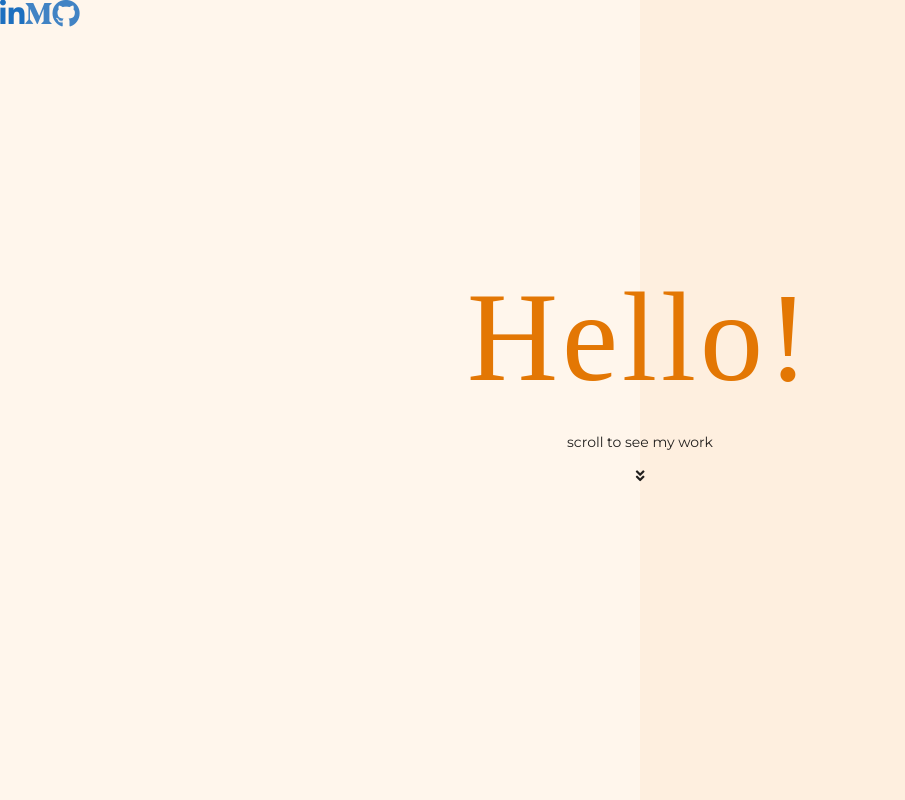
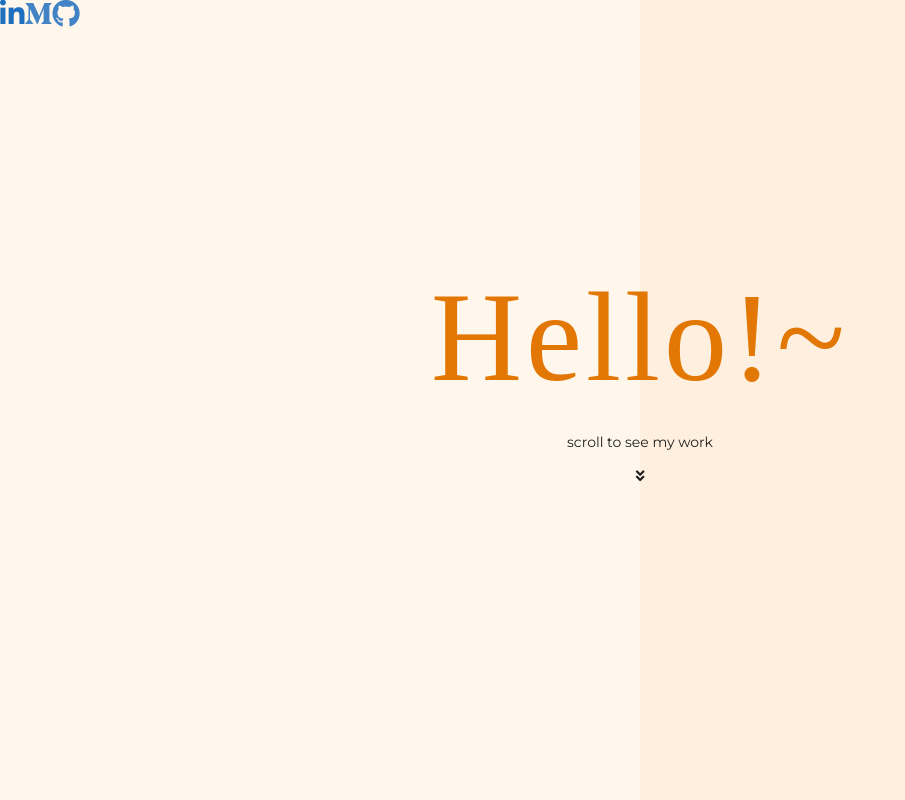
Before and after one commit to sarahpai/portfolio, a React (Create React App) app: page / in a window 1280 px wide. Shown: the whole page, without its empty margins (0-905 px from the left). Built offline with nearby package versions, Linux system fonts and the light colour scheme; a web font is replaced by a local one.

Commit message:
change landing page word

```diff
--- a/src/Component/Landing.js
+++ b/src/Component/Landing.js
@@ -34,7 +34,7 @@ class landing extends React.Component {
 					  </div>
 					</div> */}
 						<article>
-							<span>Hello!</span>
+							<span>Hello!~</span>
 							<p>scroll to see my work</p>
 							<i class="fas fa-angle-double-down"></i>
 						</article>
```
